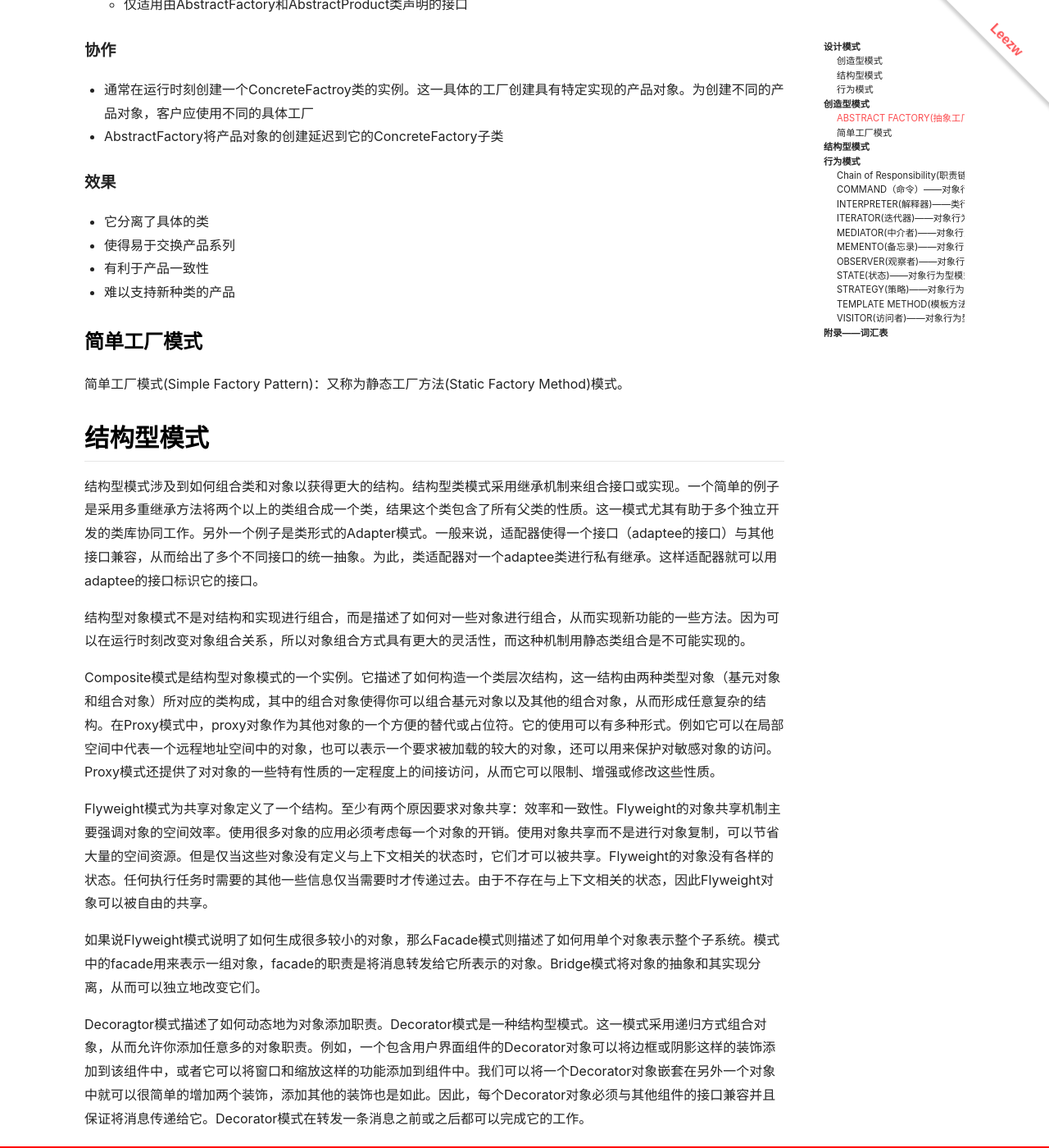
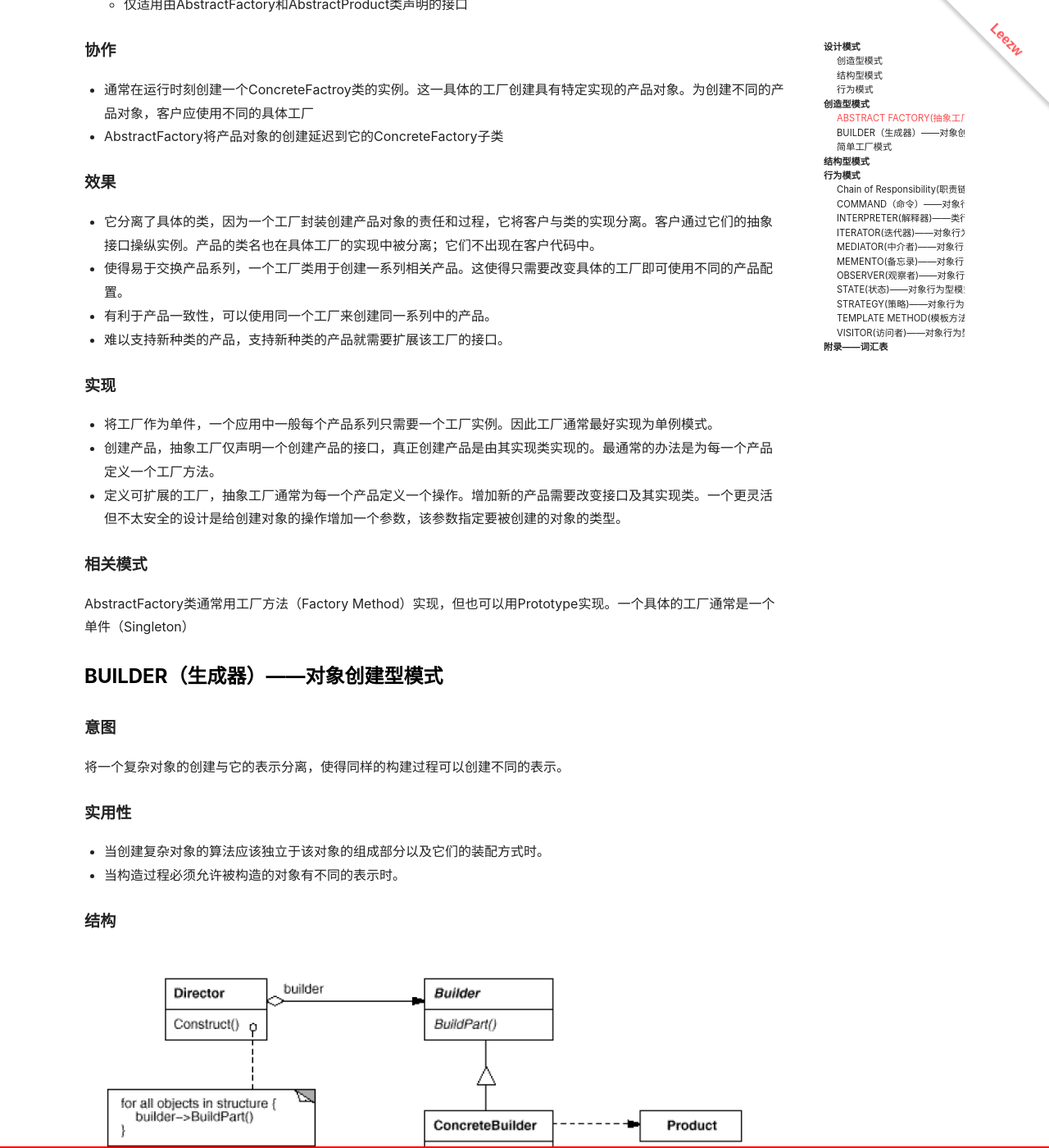
Before and after one commit to quantum-li/quantum-li.github.io, a Jekyll site: the page built from _posts/2020-05-15-design-patterns-elements-of-reusable-object-oriented-software.md, in a window 1280 px wide and 1400 px high, scrolled down 4682 px. Shown: the whole window at 82% size. Built offline with Jekyll 4.4.1, drawn with Linux system fonts in a browser that asks for light colours; nearby versions of some CDN libraries; some of the changed text lies outside the part shown.

Commit message:
2021-3-16 22:57:21

```diff
--- a/_posts/2020-05-15-design-patterns-elements-of-reusable-object-oriented-software.md
+++ b/_posts/2020-05-15-design-patterns-elements-of-reusable-object-oriented-software.md
@@ -124,14 +124,46 @@ Kit
 
 #### 效果
 
-+ 它分离了具体的类
-+ 使得易于交换产品系列
-+ 有利于产品一致性
-+ 难以支持新种类的产品
++ 它分离了具体的类，因为一个工厂封装创建产品对象的责任和过程，它将客户与类的实现分离。客户通过它们的抽象接口操纵实例。产品的类名也在具体工厂的实现中被分离；它们不出现在客户代码中。
++ 使得易于交换产品系列，一个工厂类用于创建一系列相关产品。这使得只需要改变具体的工厂即可使用不同的产品配置。
++ 有利于产品一致性，可以使用同一个工厂来创建同一系列中的产品。
++ 难以支持新种类的产品，支持新种类的产品就需要扩展该工厂的接口。
+
+#### 实现
+
++ 将工厂作为单件，一个应用中一般每个产品系列只需要一个工厂实例。因此工厂通常最好实现为单例模式。
++ 创建产品，抽象工厂仅声明一个创建产品的接口，真正创建产品是由其实现类实现的。最通常的办法是为每一个产品定义一个工厂方法。
++ 定义可扩展的工厂，抽象工厂通常为每一个产品定义一个操作。增加新的产品需要改变接口及其实现类。一个更灵活但不太安全的设计是给创建对象的操作增加一个参数，该参数指定要被创建的对象的类型。
+
+#### 相关模式
+
+AbstractFactory类通常用工厂方法（Factory Method）实现，但也可以用Prototype实现。一个具体的工厂通常是一个单件（Singleton）
+
+### BUILDER（生成器）——对象创建型模式
+
+#### 意图
+
+将一个复杂对象的创建与它的表示分离，使得同样的构建过程可以创建不同的表示。
+
+#### 实用性
+
++ 当创建复杂对象的算法应该独立于该对象的组成部分以及它们的装配方式时。
++ 当构造过程必须允许被构造的对象有不同的表示时。
 
 
+#### 结构
+
+![生成器结构](/assets/images/design-patterns-elements-of-reusable-object-oriented-software/生成器模式结构图.png)
 
 
+#### 参与者
+
++ Builder，为创建一个对象的各个部件指定抽象接口。
++ ConcreteBuilder，实现Builder的接口以构造和装配该产品的各个部件。定义并明确它所创建的表示。提供一个检索产品的接口。
++ Director，构造一个使用Builder接口的对象。
++ Product，表示被构造的复杂对象。 ConcreteBuilderf创建该产品的内部表示并定义它的装配过程。包含定义组成部件的类，包括将这些部件装配成最终产品的接口。
+
+TODO
 
 
 ### 简单工厂模式
```
Also changed, not shown: assets/images/design-patterns-elements-of-reusable-object-oriented-software/生成器模式结构图.png (added).
